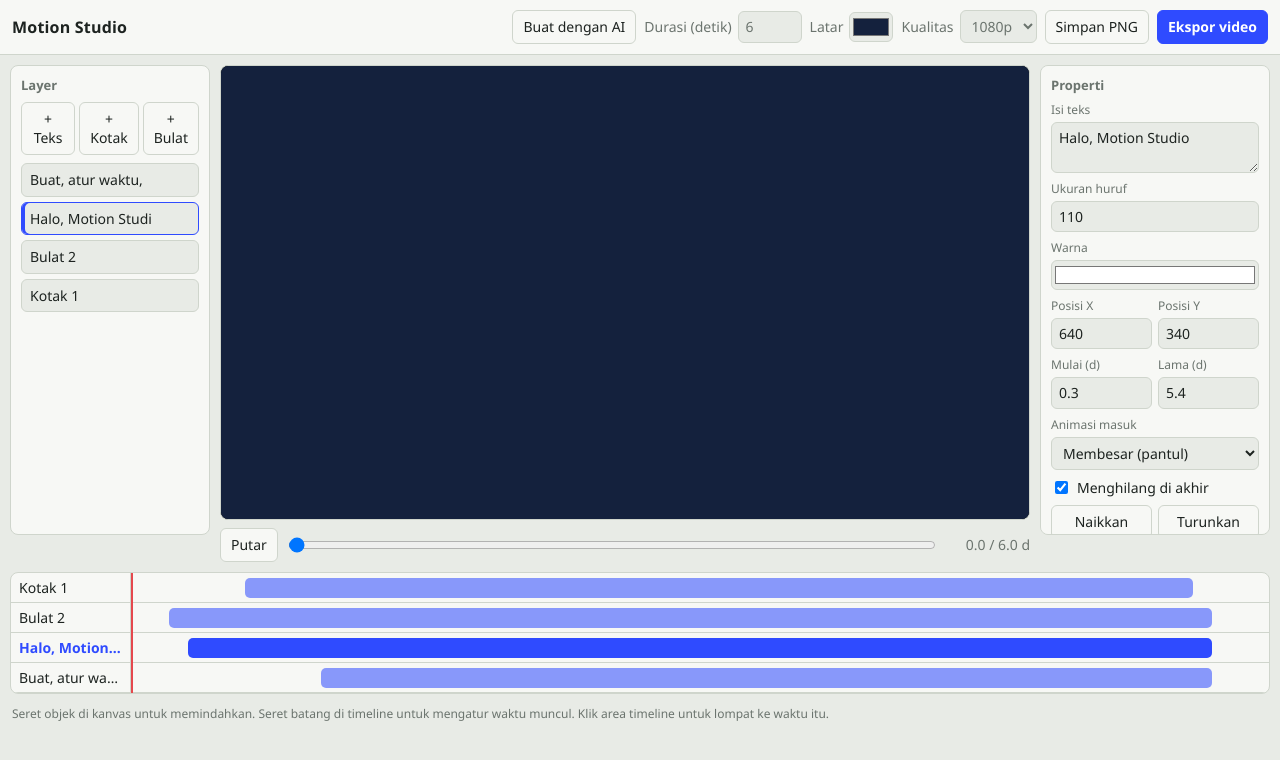
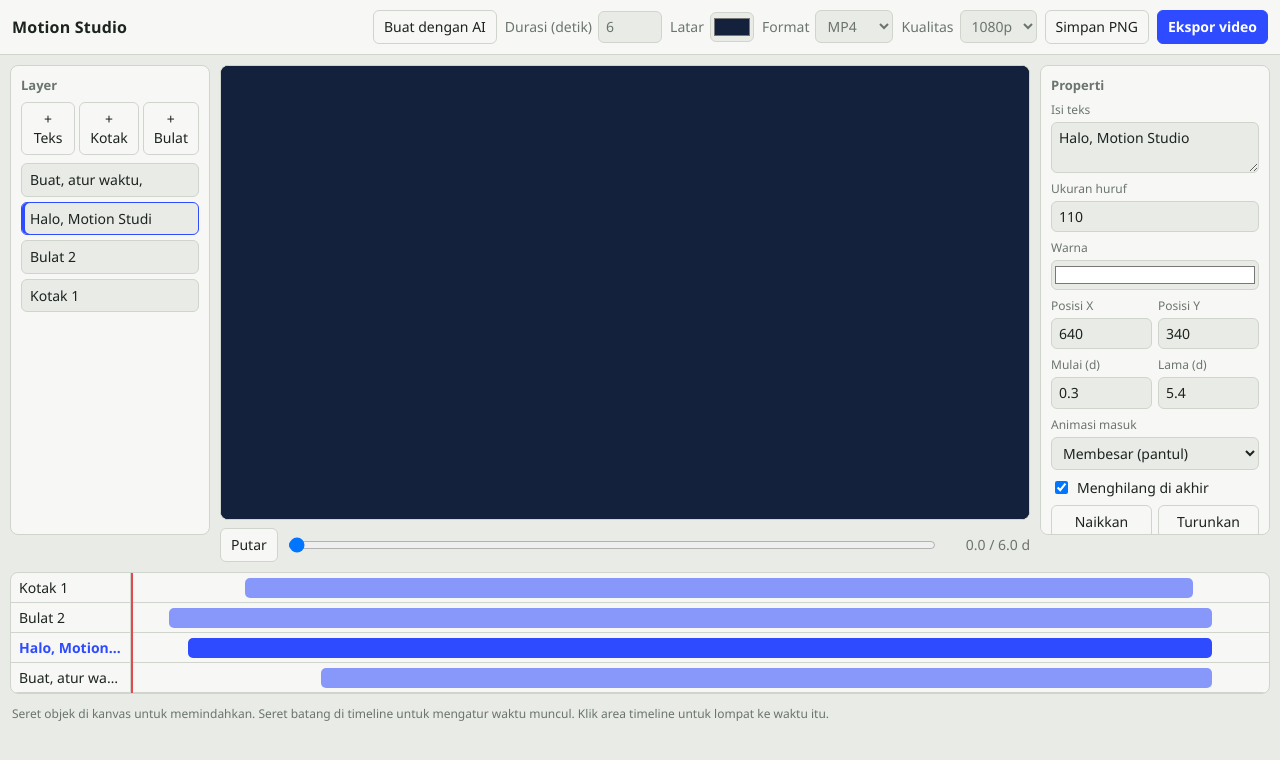
Before and after one commit to ardy0091/motionshtml, a plain HTML site: page index.html in a window 1280 px wide. Drawn offline with Linux system fonts and the light colour scheme.

Commit message:
Update index.html

```diff
--- a/index.html
+++ b/index.html
@@ -12,6 +12,7 @@
   <a class="btn" href="ai.html">Buat dengan AI</a>
   <label>Durasi (detik)<input id="dur" type="number" min="1" max="60" step="0.5" value="6"></label>
   <label>Latar<input id="bg" type="color" value="#14213d" style="width:44px"></label>
+  <label>Format<select id="fmt" style="width:auto"><option value="mp4" selected>MP4</option><option value="mov">MOV</option><option value="webm">WebM</option></select></label>
   <label>Kualitas<select id="q" style="width:auto"><option value="1">720p</option><option value="1.5" selected>1080p</option><option value="2">2K</option><option value="3">4K</option></select></label>
   <button id="png">Simpan PNG</button>
   <button id="exp" class="pri">Ekspor video</button>
```
